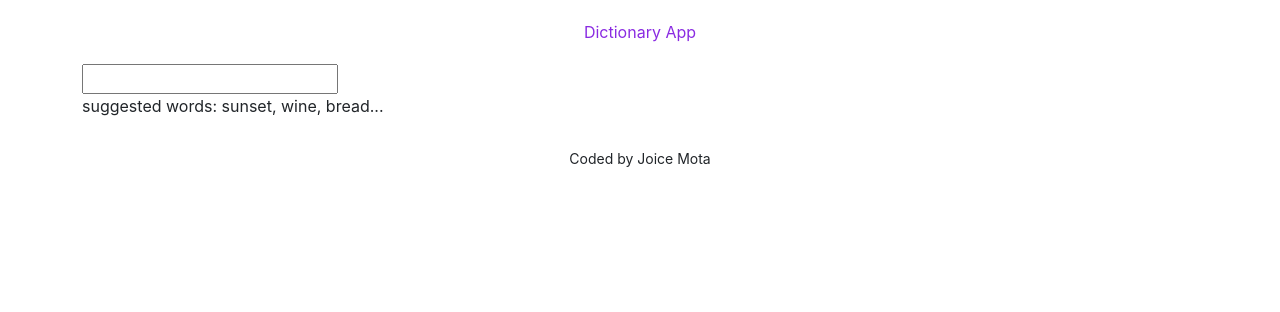
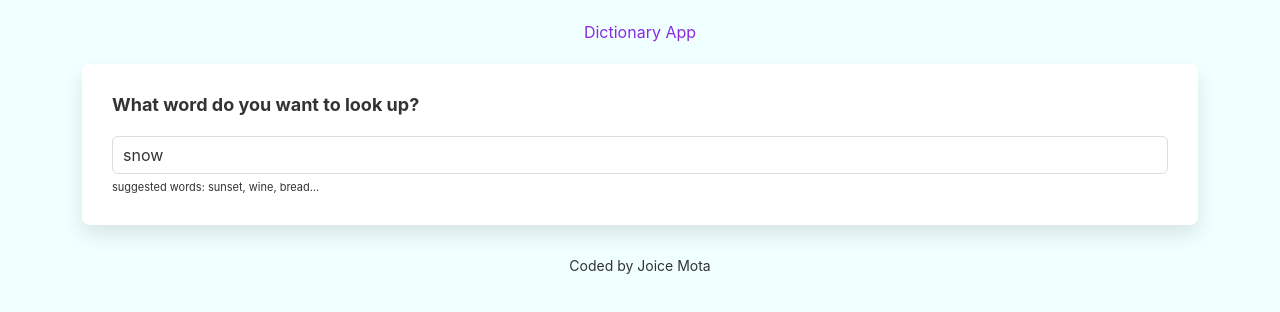
Before and after one commit to Joicemotamoreira/dictionary-project, a React (Create React App) app: page / in a window 1280 px wide. Shown: the top 312 px of the page. Built offline with nearby package versions, Linux system fonts and the light colour scheme; no server answers.

Commit message:
Styled the application

```diff
--- a/src/App.css
+++ b/src/App.css
@@ -1,3 +1,11 @@
+body {
+  background-color: azure;
+  color: #333;
+}
+
+a {
+  color: blueviolet;
+}
 .App-header {
   text-align: center;
   margin: 20px;
--- a/src/App.js
+++ b/src/App.js
@@ -7,7 +7,7 @@ function App() {
       <div className="container">
         <header className="App-header">Dictionary App</header>
         <main>
-          <Dictionary defaultKeyword="sunset" />
+          <Dictionary defaultKeyword="snow" />
         </main>
 
         <footer className="App-footer">Coded by Joice Mota</footer>
--- a/src/Dictionary.css
+++ b/src/Dictionary.css
@@ -1,2 +1,26 @@
-.Dictionary {
+.Dictionary h1 {
+  font-size: 18px;
+  font-weight: bold;
+  margin-bottom: 20px;
 }
+.Dictionary section {
+  background-color: white;
+  padding: 30px;
+  border-radius: 8px;
+  box-shadow: 0px 10px 20px rgba(0, 0, 0, 0.1);
+  margin: 20px 0;
+}
+
+.Dictionary input {
+  width: 100%;
+  padding: 6px 10px;
+  border: 1px solid #ddd;
+  border-radius: 6px;
+  color: #333;
+}
+
+.Dictionary .hint {
+  font-size: 11px;
+  margin-top: 5px;
+  color: #333;
+}
--- a/src/Dictionary.js
+++ b/src/Dictionary.js
@@ -35,8 +35,13 @@ export default function Dictionary(props) {
     return (
       <div className="Dictionary">
         <section>
+          <h1>What word do you want to look up?</h1>
           <form onSubmit={handleSubmit}>
-            <input type="search" onChange={handleKeywordChange} />
+            <input
+              type="search"
+              onChange={handleKeywordChange}
+              defaultValue={props.defaultKeyword}
+            />
           </form>
           <div className="hint">suggested words: sunset, wine, bread...</div>
         </section>
--- /dev/null
+++ b/src/Meaning.css
@@ -0,0 +1,12 @@
+.Meaning h3 {
+  font-size: 24px;
+  line-height: 1.5;
+  font-weight: bold;
+}
+
+.Meaning .example {
+  font-size: 13px;
+  color: #70757a;
+  font-style: italic;
+  margin-bottom: 10px;
+}
--- a/src/Meaning.js
+++ b/src/Meaning.js
@@ -1,4 +1,5 @@
 import React from "react";
+import "./Meaning.css";
 import Synonyms from "./Synonyms";
 
 export default function Meaning(props) {
@@ -10,18 +11,13 @@ export default function Meaning(props) {
       {props.meaning.definitions.map(function (definition, index) {
         return (
           <div key={index}>
-            <p>
-              <strong>Definition:</strong> {definition.definition}
-              <br />
-              <strong>Example:</strong>
-              <em>{definition.example}</em>
-            </p>
+            <div className="definition">{definition.definition}</div>
+
+            <div className="example">{definition.example}</div>
           </div>
         );
       })}
       <div>
-        {" "}
-        <strong>Synonyms:</strong>
         <Synonyms synonyms={props.meaning.synonyms} />
       </div>
     </div>
--- /dev/null
+++ b/src/Phonetic.css
@@ -0,0 +1,24 @@
+.Phonetic {
+  margin-bottom: 30px;
+}
+
+.Phonetic a {
+  font-size: 13px;
+  border: 1px solid #ddd;
+  text-decoration: none;
+  padding: 10px 20px;
+  border-radius: 20px;
+  transition: all 150ms ease-in-out;
+  font-weight: bold;
+  margin-right: 10px;
+}
+
+.Phonetic a:hover {
+  background-color: blueviolet;
+  color: white;
+}
+
+.Phonetic .text {
+  opacity: 0.5;
+  font-weight: bold;
+}
--- a/src/Phonetic.js
+++ b/src/Phonetic.js
@@ -1,4 +1,5 @@
 import React from "react";
+import "./Phonetic.css";
 
 export default function Phonetic(props) {
   return (
@@ -6,8 +7,7 @@ export default function Phonetic(props) {
       <a href={props.phonetic.audio} target="_blank" rel="noreferrer">
         Listen
       </a>
-      <br />
-      {props.phonetic.text}
+      <span className="text">{props.phonetic.text}</span>
     </div>
   );
 }
--- /dev/null
+++ b/src/Results.css
@@ -0,0 +1,5 @@
+.Results h2 {
+  font-size: 36px;
+  font-weight: bold;
+  line-height: 1.5;
+}
--- a/src/Results.js
+++ b/src/Results.js
@@ -1,11 +1,13 @@
 import React from "react";
 import Meaning from "./Meaning";
 import Phonetic from "./Phonetic";
+import "./Results.css";
 
 export default function Result(props) {
   if (props.results) {
     return (
       <div className="Results">
+        <section>
           <h2>{props.results.word}</h2>
           {props.results.phonetics.map(function (phonetic, index) {
             return (
@@ -14,11 +16,12 @@ export default function Result(props) {
               </div>
             );
           })}
+        </section>
         {props.results.meanings.map(function (meaning, index) {
           return (
-            <div key={index}>
+            <section key={index}>
               <Meaning meaning={meaning} />
-            </div>
+            </section>
           );
         })}
       </div>
--- /dev/null
+++ b/src/Synonyms.css
@@ -0,0 +1,9 @@
+.Synonyms {
+  margin: 20px 0 0;
+  padding: 0;
+}
+.Synonyms li {
+  display: inline-block;
+  padding-right: 15px;
+  font-size: 15px;
+}
--- a/src/Synonyms.js
+++ b/src/Synonyms.js
@@ -1,4 +1,5 @@
 import React from "react";
+import "./Synonyms.css";
 
 export default function Synonyms(props) {
   if (props.synonyms) {
```
Lines whose indentation alone changed are shown as unchanged.
